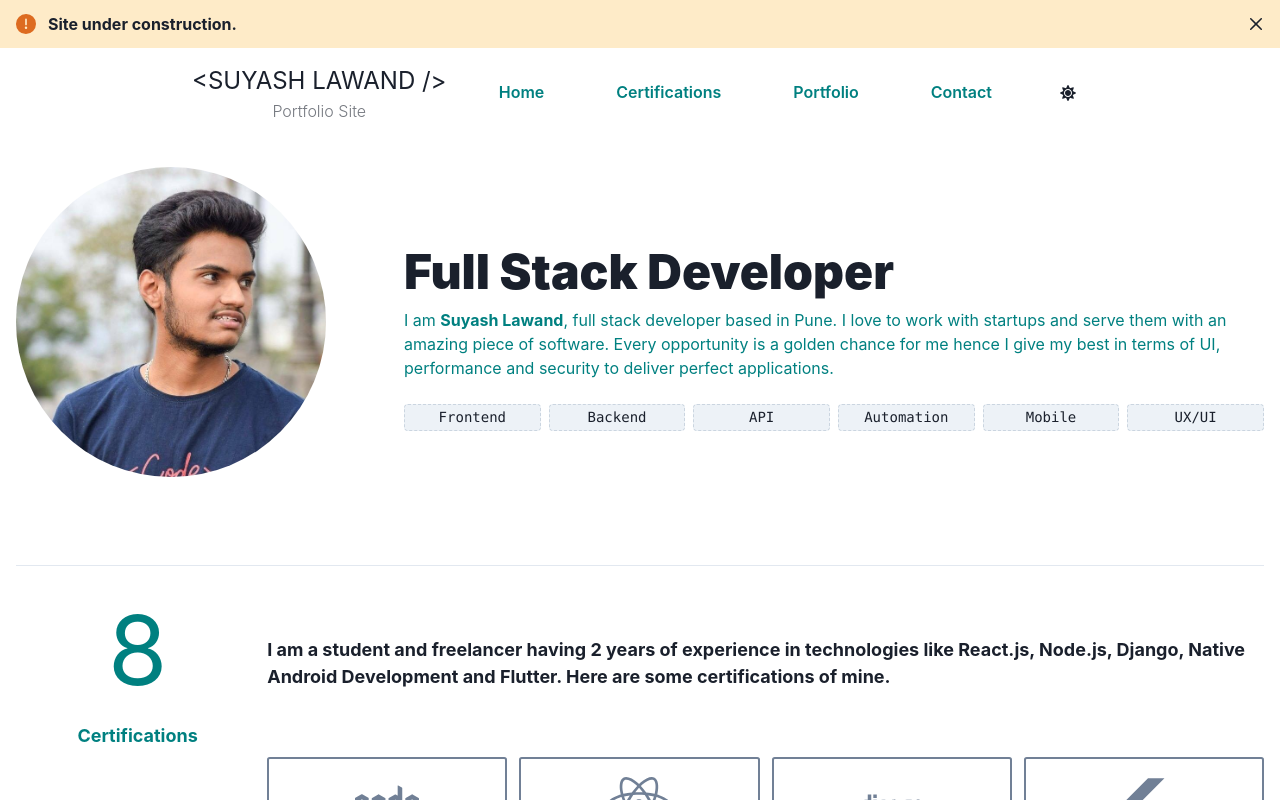
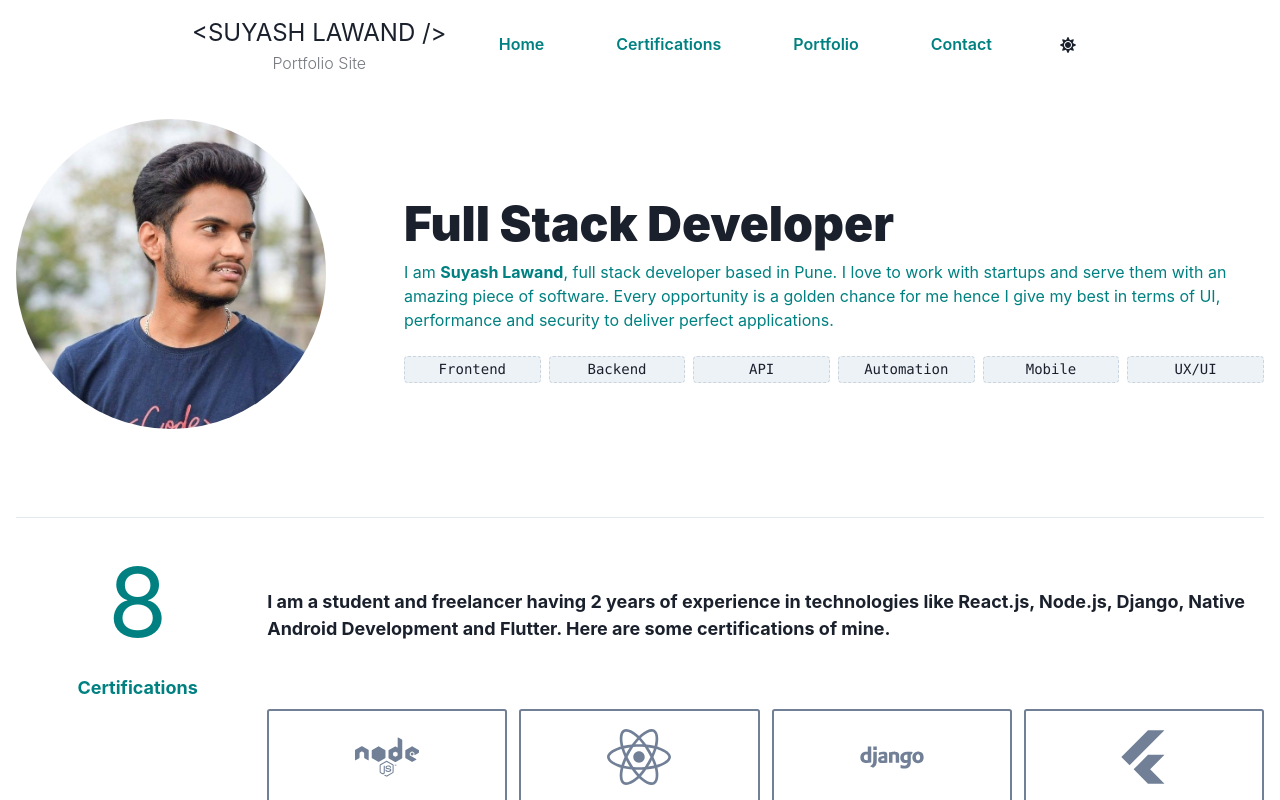
Before and after one commit to suyashl13/Portfolio-Site, a React (Create React App) app: page / in a window 1280 px wide. Shown: the top 800 px of the page. Built offline with nearby package versions, Linux system fonts and the light colour scheme.

Commit message:
removed alert msg

```diff
--- a/src/App.js
+++ b/src/App.js
@@ -10,13 +10,13 @@ import Projects from './components/Projects';
 function App() {
   return (
     <>
-      <Alert status='warning' id='warning'>
+      {/* <Alert status='warning' id='warning'>
         <AlertIcon />
         <AlertTitle mr={2}>Site under construction.</AlertTitle>
         <CloseButton position='absolute' right='8px' top='8px' onClick={() => {
           document.getElementById('warning').remove();
         }} />
-      </Alert>
+      </Alert> */}
       <Navbar />
       <Landing />
       <Certifications />
```
